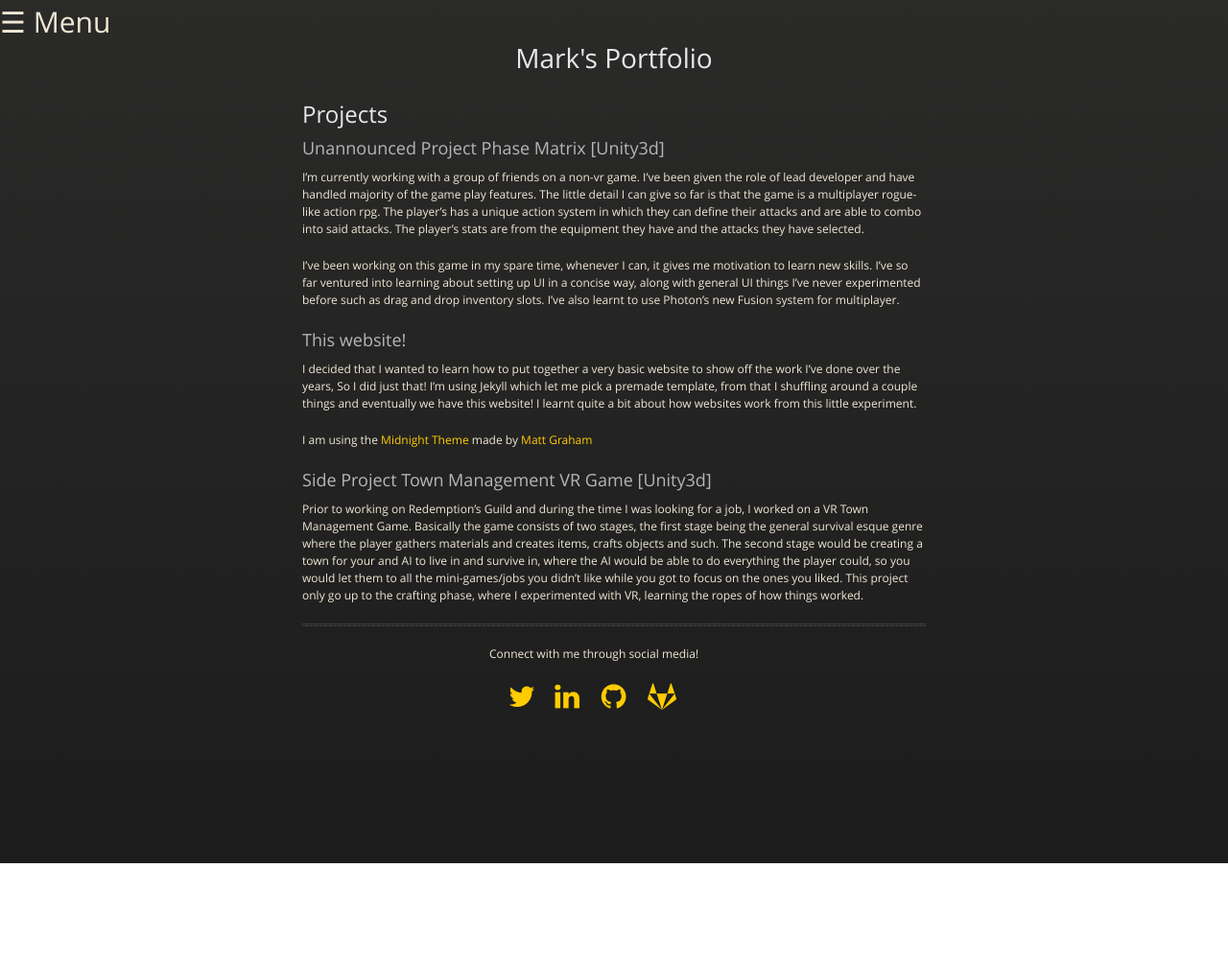
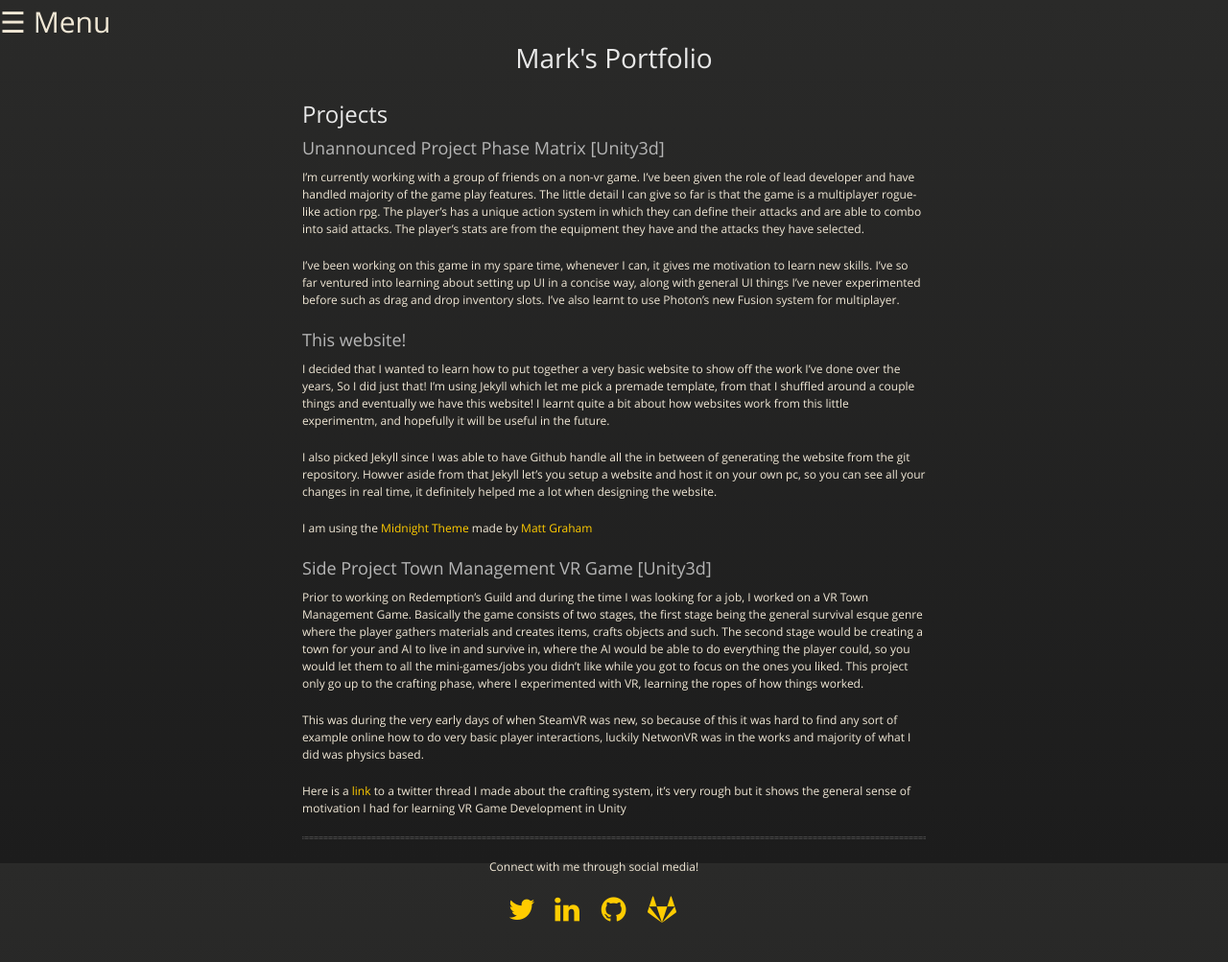
Before and after one commit to f03n1x/f03n1x.github.io, a Jekyll site: the page built from projects.md, in a window 1280 px wide. Shown: the whole page at 96% size. Built offline with Jekyll 4.4.1, drawn with Linux system fonts in a browser that asks for light colours; our own code applies the rules of GitHub Pages for plain Markdown files; before the commit the page ends 900 px from its top, so only the background shows below that.

Commit message:
Fixed more grammar, added twitter thread link

```diff
--- a/projects.md
+++ b/projects.md
@@ -8,7 +8,9 @@ I've been working on this game in my spare time, whenever I can, it gives me mot
 
 ### This website!
 
-I decided that I wanted to learn how to put together a very basic website to show off the work I've done over the years, So I did just that! I'm using Jekyll which let me pick a premade template, from that I shuffling around a couple things and eventually we have this website! I learnt quite a bit about how websites work from this little experiment.
+I decided that I wanted to learn how to put together a very basic website to show off the work I've done over the years, So I did just that! I'm using Jekyll which let me pick a premade template, from that I shuffled around a couple things and eventually we have this website! I learnt quite a bit about how websites work from this little experimentm, and hopefully it will be useful in the future.
+
+I also picked Jekyll since I was able to have Github handle all the in between of generating the website from the git repository. Howver aside from that Jekyll let's you setup a website and host it on your own pc, so you can see all your changes in real time, it definitely helped me a lot when designing the website.
 
 I am using the <a href="https://github.com/pages-themes/midnight">Midnight Theme</a> made by <a href="https://twitter.com/mattgraham">Matt Graham</a>
 
@@ -16,3 +18,8 @@ I am using the <a href="https://github.com/pages-themes/midnight">Midnight Theme
 ### Side Project Town Management VR Game [Unity3d]
 
 Prior to working on Redemption's Guild and during the time I was looking for a job, I worked on a VR Town Management Game. Basically the game consists of two stages, the first stage being the general survival esque genre where the player gathers materials and creates items, crafts objects and such. The second stage would be creating a town for your and AI to live in and survive in, where the AI would be able to do everything the player could, so you would let them to all the mini-games/jobs you didn't like while you got to focus on the ones you liked. This project only go up to the crafting phase, where I experimented with VR, learning the ropes of how things worked.
+
+This was during the very early days of when SteamVR was new, so because of this it was hard to find any sort of example online how to do very basic player interactions, luckily  NetwonVR was in the works and majority of what I did was physics based.
+
+Here is a <a href="https://twitter.com/Arcticfoenix/status/998201957469700099">link </a>
+ to a twitter thread I made about the crafting system, it's very rough but it shows the general sense of motivation I had for learning VR Game Development in Unity
```
